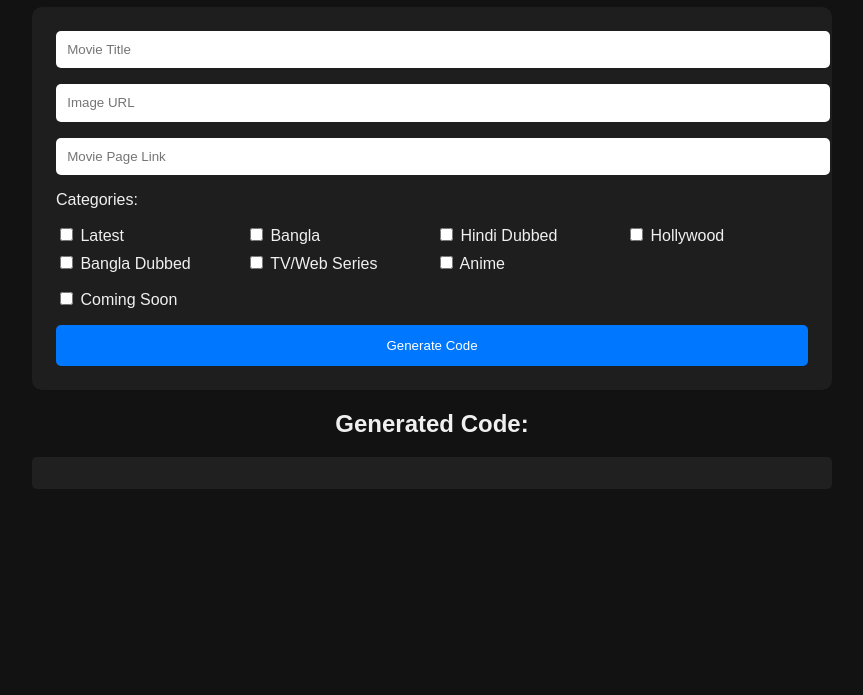
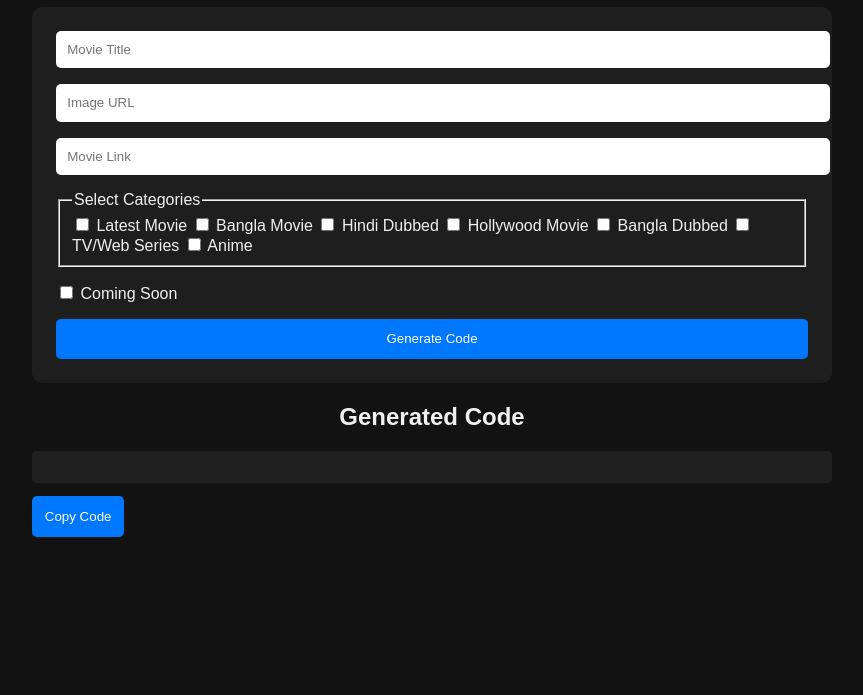
Before and after one commit to selimgazi999/mcodedetails, a plain HTML site: page index.html in a window 1280 px wide. Shown: the part 105-800 px from the top of the page, without its empty margins (208-1071 px from the left). Drawn offline with Linux system fonts and the light colour scheme.

Commit message:
Update index.html

```diff
--- a/index.html
+++ b/index.html
@@ -3,36 +3,40 @@
 <head>
   <meta charset="UTF-8" />
   <meta name="viewport" content="width=device-width, initial-scale=1.0"/>
-  <title>Channel.js Code Generator</title>
-  <link rel="stylesheet" href="style.css"/>
+  <title>Movie Code Generator</title>
+  <link rel="stylesheet" href="style.css" />
 </head>
 <body>
   <div class="container">
-    <h1>Movie Data Generator (channel.js)</h1>
+    <h1>Movie Code Generator</h1>
     <form id="movieForm">
       <input type="text" id="title" placeholder="Movie Title" required />
       <input type="text" id="image" placeholder="Image URL" required />
-      <input type="text" id="link" placeholder="Movie Page Link" required />
+      <input type="text" id="link" placeholder="Movie Link" required />
 
-      <label>Categories:</label>
-      <div class="checkbox-group">
-        <label><input type="checkbox" value="latestMovies"> Latest</label>
-        <label><input type="checkbox" value="banglaMovies"> Bangla</label>
-        <label><input type="checkbox" value="hindiDubbedMovies"> Hindi Dubbed</label>
-        <label><input type="checkbox" value="hollywoodMovies"> Hollywood</label>
-        <label><input type="checkbox" value="banglaDubbedMovies"> Bangla Dubbed</label>
-        <label><input type="checkbox" value="tvwebseries"> TV/Web Series</label>
-        <label><input type="checkbox" value="animeMovie"> Anime</label>
-      </div>
+      <fieldset>
+        <legend>Select Categories</legend>
+        <label><input type="checkbox" value="latestMovies" /> Latest Movie</label>
+        <label><input type="checkbox" value="banglaMovies" /> Bangla Movie</label>
+        <label><input type="checkbox" value="hindiDubbedMovies" /> Hindi Dubbed</label>
+        <label><input type="checkbox" value="hollywoodMovies" /> Hollywood Movie</label>
+        <label><input type="checkbox" value="banglaDubbedMovies" /> Bangla Dubbed</label>
+        <label><input type="checkbox" value="tvwebseries" /> TV/Web Series</label>
+        <label><input type="checkbox" value="animeMovie" /> Anime</label>
+      </fieldset>
 
-      <label><input type="checkbox" id="comingSoon"/> Coming Soon</label>
+      <label><input type="checkbox" id="comingSoon" /> Coming Soon</label>
       <button type="submit">Generate Code</button>
     </form>
 
-    <h2>Generated Code:</h2>
-    <pre id="output"></pre>
+    <div class="output-container">
+      <h2>Generated Code</h2>
+      <pre id="output"></pre>
+      <button id="copyBtn">Copy Code</button>
+    </div>
   </div>
 
   <script src="script.js"></script>
 </body>
+</html></body>
 </html>
```
